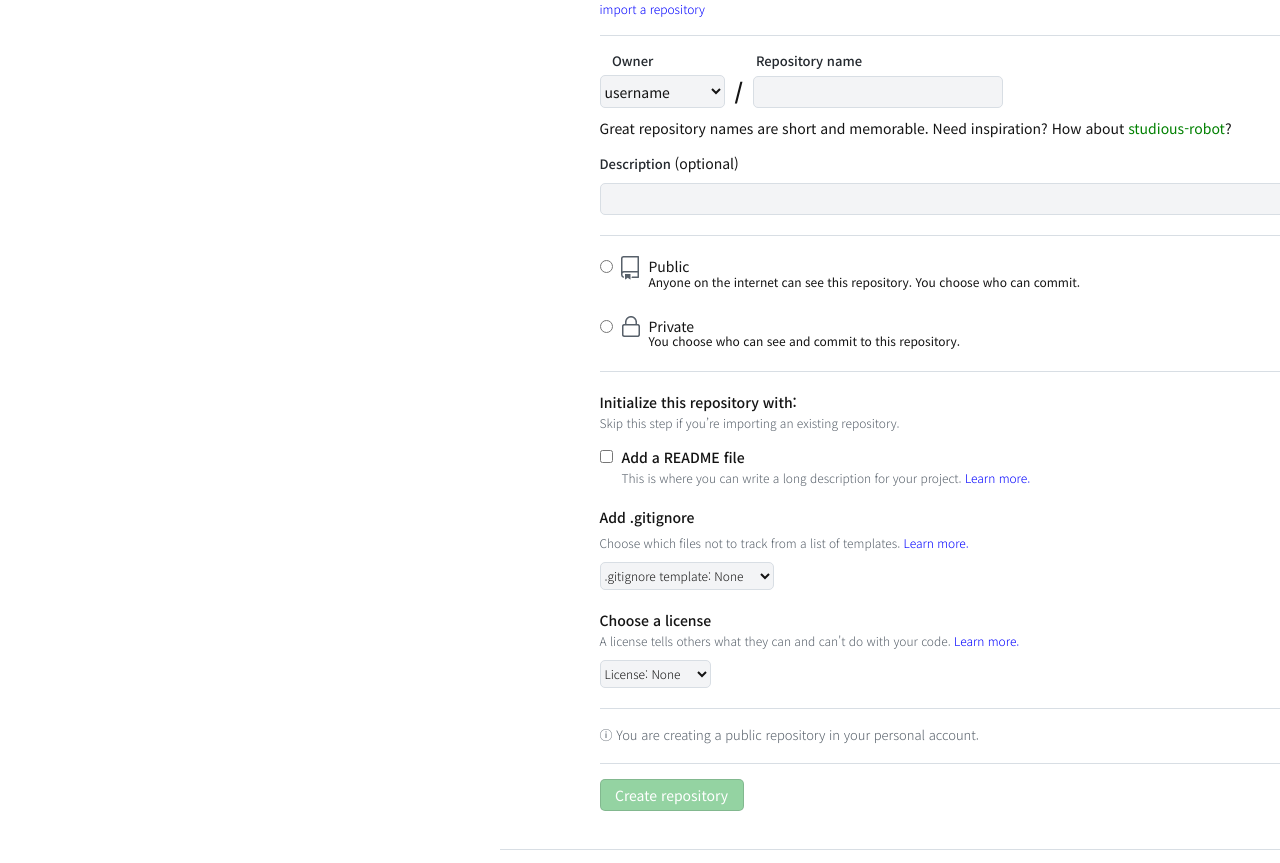
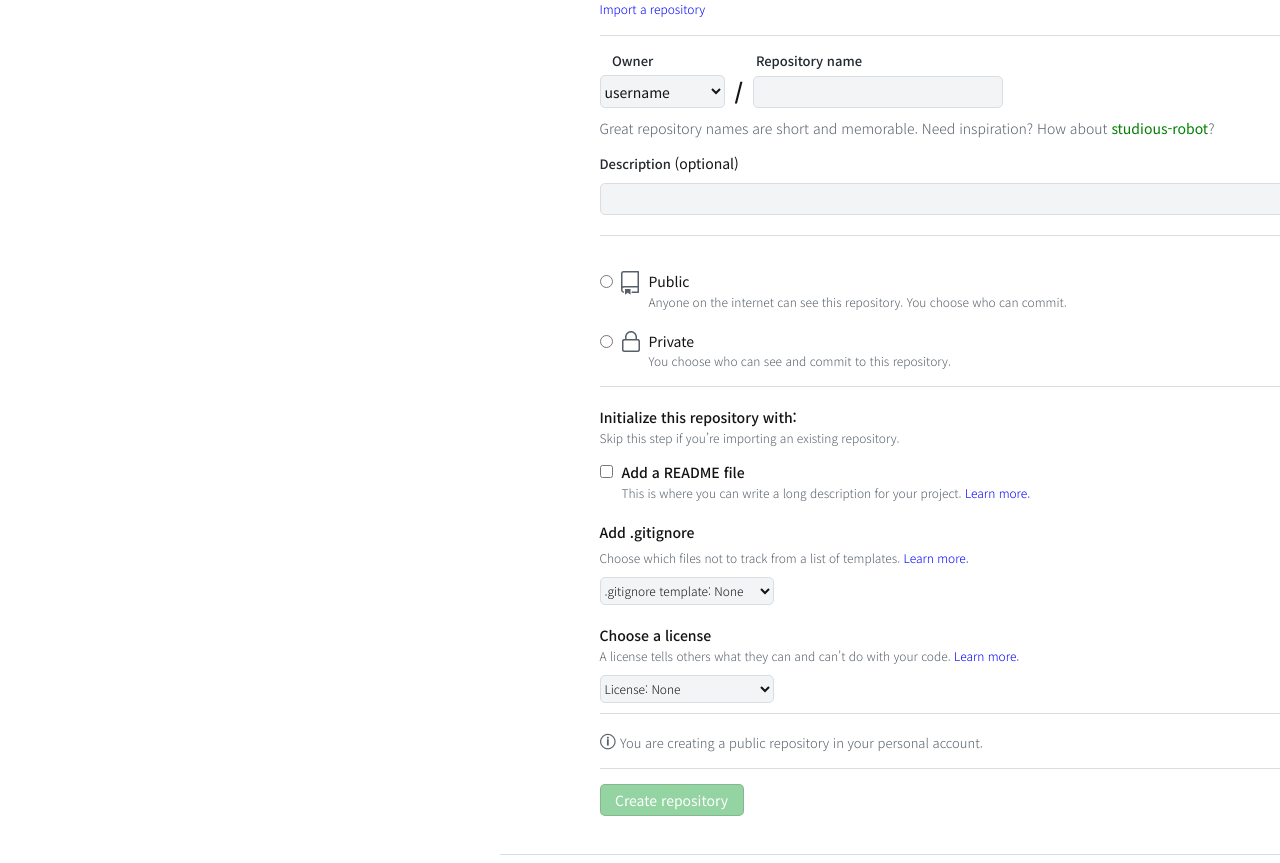
Before and after one commit to dhmk47/github_layout_practice, a plain HTML site: page index.html in a window 1280 px wide. Shown: the part 147-1010 px from the top of the page. Drawn offline with Linux system fonts and the light colour scheme.

Commit message:
main 부분 수정

```diff
--- a/css/index.css
+++ b/css/index.css
@@ -370,6 +370,11 @@ main {
     margin-bottom: 15px;
 }
 
+.second-top-span-box span {
+    font-weight: 300;
+    color: var(--main-span-color);
+}
+
 .second-top-span-box a {
     color: green;
     font-size: 14px;
@@ -412,15 +417,12 @@ main {
 }
 
 .section-box {
-    /* display: flex;
-    align-items: center; */
-    margin: 15px 0px;
+    display: flex;
+    align-items: center;
+    margin: 30px 0px;
 }
 
-.section-box form {
-    display: flex;
-    align-items: center;
-}
+
 
 .last-section-box {
     margin-bottom: 30px;
@@ -428,22 +430,26 @@ main {
 
 .public-explaination {
     position: absolute;
-    top: 35px;
+    top: 55px;
     left: 49px;
 }
 
 .public-explaination span {
+    font-weight: 300;
     font-size: 12px;
+    color: var(--main-span-color);
 }
 
 .private-explaination {
     position: absolute;
-    top: 94px;
+    top: 114px;
     left: 49px;
 }
 
 .private-explaination span {
+    font-weight: 300;
     font-size: 12px;
+    color: var(--main-span-color);
 }
 
 /* second middle box */
@@ -510,10 +516,15 @@ main {
     margin-bottom: 5px;
 }
 
-#license-box {
+.license-box {
     margin-bottom: 20px;
     width: 111px;
     height: 28px;
+}
+
+.big-span {
+    font-weight: 700 !important;
+    font-size: 16px !important;
 }
 
 /* bottom box */
@@ -532,6 +543,11 @@ main {
     font-weight: 300;
     font-size: 13px;
     color: var(--main-span-color);
+}
+
+.bottom-explaination-box .spell-i {
+    font-weight: 700;
+    font-size: 16px;
 }
 
 .bottom-button-box {
--- a/index.html
+++ b/index.html
@@ -65,7 +65,7 @@
                     <h1>Create a new Repository</h1>
                     <p>A repository contains all project files, including the revision history.
                         Already have a project repository elsewhere?</p>
-                    <a href="">import a repository</a>
+                    <a href="">Import a repository</a>
                 </div>
             </div>
             <div class="second-top-box">
@@ -106,26 +106,24 @@
                 </div>
             </div>
             <div class="middle-box">
+                <form action="">
                     <section class="section-box">
-                    <form action="">
                             <input type="radio" name="check-radio-box" id="public-radio">
                             <img src="images/body_icon/public_icon.PNG" alt="public_icon">
                             <label for="public-radio">Public</label>
-                    </form>
                         <div class="public-explaination">
                             <span>Anyone on the internet can see this repository. You choose who can commit.</span>
                         </div>
                     </section>
                     <section class="section-box last-section-box">
-                    <form action="">
                             <input type="radio" name="check-radio-box" id="private-radio">
                             <img src="images/body_icon/private_icon.PNG" alt="private_icon">
                             <label for="private-radio">Private</label>
-                    </form>
                             <div class="private-explaination">
                                 <span>You choose who can see and commit to this repository.</span>
                             </div>
                     </section>
+                </form>
             </div>
             <div class="second-middle-box">
                 <div class="dtl-explaination">
@@ -155,7 +153,7 @@
                     <h1>Choose a license</h1>
                     <span>A license tells others what they can and can't do with your code. <a href="">Learn more.</a></span>
                     <div>
-                        <select name="" id="license-box">
+                        <select name="" id="" class="license-box">
                             <option value="">License: <span class="big-span">None</span></option>
                         </select>
                     </div>
@@ -163,7 +161,7 @@
             </div>
             <div class="bottom-box">
                 <div class="bottom-explaination-box">
-                    <span>ⓘ You are creating a public repository in your personal account.</span>
+                    <span><span class="spell-i">ⓘ </span>You are creating a public repository in your personal account.</span>
                 </div>
                 <div>
                     <div class="bottom-button-box">
```
Lines whose indentation alone changed are shown as unchanged.
